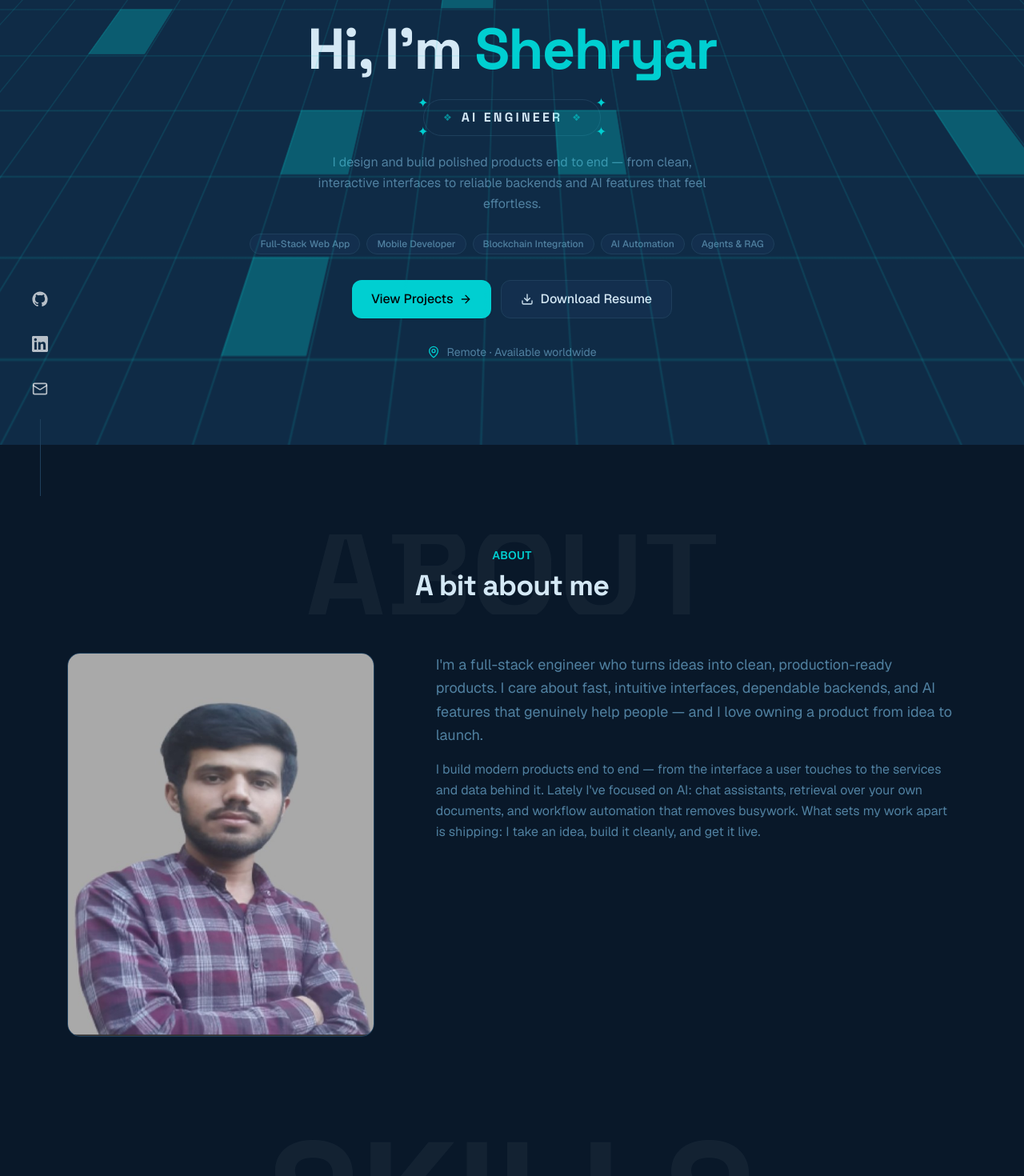
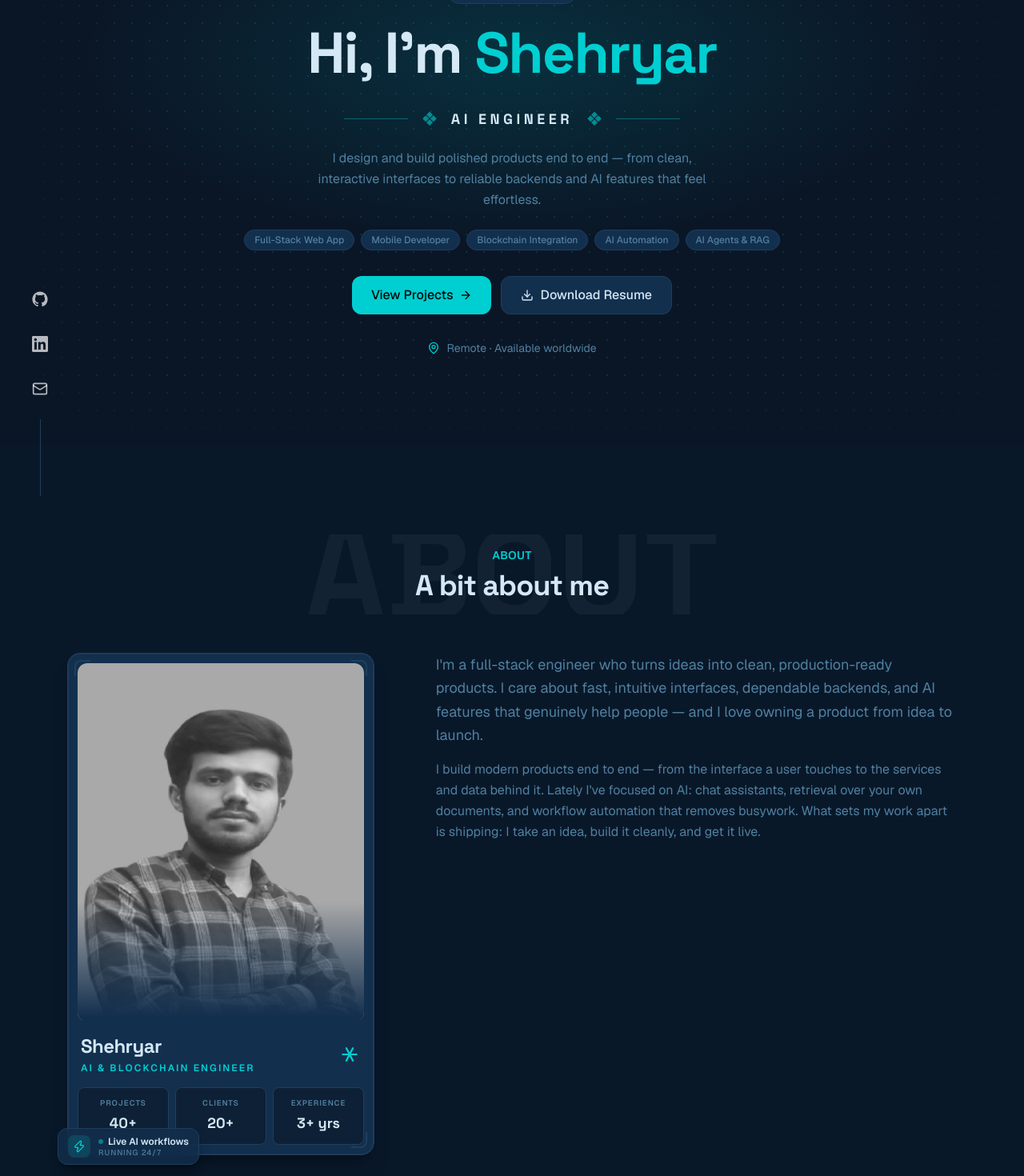
Before and after one commit to shehryar-web-dev/portfolio, a Next.js app: page / in a window 1280 px wide. Shown: the part 180-1650 px from the top of the page at 80% size. Built offline with nearby package versions, Linux system fonts and the light colour scheme.

Commit message:
hero seciton redesign it

```diff
--- a/app/globals.css
+++ b/app/globals.css
@@ -21,7 +21,7 @@
 
 /* Dark mode — deep navy */
 .dark {
-  --background: #0f2b46;
+  --background: #0a1626;
   --background-alt: #091829;
   --foreground: #d4e8f5;
   --muted: #132f4e;
--- a/app/layout.tsx
+++ b/app/layout.tsx
@@ -68,7 +68,7 @@ export default function RootLayout({
         {/* Always server-rendered — covers content on first visit before JS loads */}
         <div
           id="intro-cover"
-          style={{ position: "fixed", inset: 0, zIndex: 9998, background: "#0f2b46", overflow: "hidden" }}
+          style={{ position: "fixed", inset: 0, zIndex: 9998, background: "#0a1626", overflow: "hidden" }}
         />
         <ThemeProvider
           attribute="class"
--- a/components/about.tsx
+++ b/components/about.tsx
@@ -1,6 +1,6 @@
 import { Section } from "@/components/section";
 import { Reveal } from "@/components/reveal";
-import { ProfilePhoto } from "@/components/profile-photo";
+import { ProfileCard } from "@/components/profile-card";
 import { profile } from "@/data/profile";
 import { skillGroups, stats } from "@/data/skills";
 
@@ -8,14 +8,9 @@ export function About() {
   return (
     <Section id="about" eyebrow="About" title="A bit about me" watermark="ABOUT" className="bg-background-alt">
       <div className="grid gap-10 lg:grid-cols-5 lg:items-start">
-        {/* Photo */}
-        <Reveal className="lg:col-span-2">
-          <ProfilePhoto
-            src={profile.imagePath}
-            alt={profile.name}
-            initial={profile.name.charAt(0)}
-            className="aspect-4/5 w-full max-w-sm"
-          />
+        {/* Profile card */}
+        <Reveal className="flex justify-center lg:col-span-2 lg:justify-start">
+          <ProfileCard />
         </Reveal>
 
         {/* Bio */}
--- a/components/hero.tsx
+++ b/components/hero.tsx
@@ -1,7 +1,7 @@
 "use client";
 
 import { motion } from "framer-motion";
-import { useEffect, useState } from "react";
+import { useEffect, useRef } from "react";
 import { ArrowRight, Download, MapPin } from "lucide-react";
 import { ButtonLink } from "@/components/ui/button";
 import { profile } from "@/data/profile";
@@ -11,125 +11,127 @@ const specializations = [
   "Mobile Developer",
   "Blockchain Integration",
   "AI Automation",
-  "Agents & RAG",
+  "AI Agents & RAG",
 ];
 
-const GRID = 48;
-/* Cells constrained to the clearly-visible 3-D floor zone */
-const COL_MIN = 5;   // x ≥ 240px — clear of side vignette
-const COL_MAX = 23;  // x ≤ 1104px — clear of side vignette
-const ROW_MIN = 3;   // y ≥ 144px — below the tiny horizon fade
-const ROW_MAX = 10;  // y ≤ 480px — stays on-screen after perspective expansion
+const DOT_GAP = 22; // px between dots
+const SPOT_RADIUS = 170; // px — how far the cursor spotlight reaches
 
-const FADE = 500; // ms for fade out before teleport
-const intervals = [3400, 4200, 3800, 2900, 4600, 3100, 4000, 3600];
-
-function randomPos() {
-  return {
-    left: (COL_MIN + Math.floor(Math.random() * (COL_MAX - COL_MIN))) * GRID,
-    top:  (ROW_MIN + Math.floor(Math.random() * (ROW_MAX - ROW_MIN))) * GRID,
-  };
-}
-
-/* Pick a position not adjacent to any existing cell */
-function randomPosAway(others: { left: number; top: number }[]) {
-  let pos = randomPos();
-  for (let t = 0; t < 120; t++) {
-    const ok = others.every(
-      (o) => Math.abs(pos.left - o.left) > GRID || Math.abs(pos.top - o.top) > GRID
-    );
-    if (ok) return pos;
-    pos = randomPos();
-  }
-  return pos;
-}
-
-/* Seed initial positions with no adjacency */
-function seedCells() {
-  const placed: { left: number; top: number }[] = [];
-  return intervals.map(() => {
-    const pos = randomPosAway(placed);
-    placed.push(pos);
-    return { ...pos, visible: true };
-  });
-}
-
-type Cell = { left: number; top: number; visible: boolean };
+// Evenly-spaced dot field; `color` is theme-driven via color-mix.
+const dotLayer = (color: string) => `radial-gradient(circle, ${color} 1px, transparent 1.5px)`;
+// Reveal mask / glow centred on the cursor. Falls back off-screen before the
+// first mousemove so nothing is stuck at (0,0).
+const cursorAt = (radius: number) =>
+  `circle ${radius}px at var(--mx, -200px) var(--my, -200px)`;
 
 export function Hero() {
-  const [cells, setCells] = useState<Cell[]>(seedCells);
+  const rootRef = useRef<HTMLElement>(null);
 
+  // Cursor spotlight: write pointer position + a fade flag to CSS variables so
+  // the mask-reveal happens on the GPU with no React re-render per move.
   useEffect(() => {
-    const timers = intervals.map((ms, i) =>
-      setInterval(() => {
-        // 1 — fade out this cell
-        setCells((prev) => prev.map((c, j) => j === i ? { ...c, visible: false } : c));
-        // 2 — after fade, teleport to a non-adjacent spot and fade back in
-        setTimeout(() => {
-          setCells((prev) => {
-            const others = prev.filter((_, j) => j !== i);
-            const pos = randomPosAway(others);
-            return prev.map((c, j) => j === i ? { ...pos, visible: true } : c);
-          });
-        }, FADE);
-      }, ms)
-    );
-    return () => timers.forEach(clearInterval);
+    const el = rootRef.current;
+    if (!el) return;
+    // Respect reduced motion — keep the static dots, skip the pointer spotlight.
+    if (window.matchMedia?.("(prefers-reduced-motion: reduce)").matches) return;
+
+    let raf = 0;
+    let px = 0;
+    let py = 0;
+
+    const apply = () => {
+      raf = 0;
+      el.style.setProperty("--mx", `${px}px`);
+      el.style.setProperty("--my", `${py}px`);
+      el.style.setProperty("--spot-opacity", "1");
+    };
+
+    const onMove = (e: MouseEvent) => {
+      const rect = el.getBoundingClientRect();
+      px = e.clientX - rect.left;
+      py = e.clientY - rect.top;
+      if (!raf) raf = requestAnimationFrame(apply);
+    };
+
+    const onLeave = () => {
+      if (raf) {
+        cancelAnimationFrame(raf);
+        raf = 0;
+      }
+      el.style.setProperty("--spot-opacity", "0");
+    };
+
+    el.addEventListener("mousemove", onMove);
+    el.addEventListener("mouseleave", onLeave);
+
+    return () => {
+      el.removeEventListener("mousemove", onMove);
+      el.removeEventListener("mouseleave", onLeave);
+      if (raf) cancelAnimationFrame(raf);
+    };
   }, []);
+
   return (
     <section
+      ref={rootRef}
       id="home"
       className="relative flex min-h-[92vh] items-center overflow-hidden pb-28 pt-20 md:pb-10"
     >
-      {/* ── Animated 3-D grid background ── */}
+      {/* ── Interactive dotted-grid background ── */}
       <div aria-hidden className="pointer-events-none absolute inset-0 overflow-hidden">
 
-        {/* Grid lines + cells share the same 3-D plane.
-            transformOrigin "50% 0%" pins the pivot at the TOP edge so the
-            horizon sits at the very top of the section and the floor fills
-            the entire hero from top to bottom. */}
+        {/* Soft central glow so the field reads as depth, not a flat mesh */}
         <div
           style={{
             position: "absolute",
-            top: 0,
-            left: 0,
-            right: 0,
-            bottom: "-60%",   /* extra canvas so bottom rows don't get clipped */
-            transformOrigin: "50% 0%",
-            transform: "perspective(700px) rotateX(55deg)",
-            backgroundImage: `
-              linear-gradient(rgba(0,207,209,0.14) 1px, transparent 1px),
-              linear-gradient(90deg, rgba(0,207,209,0.14) 1px, transparent 1px)
-            `,
-            backgroundSize: "48px 48px",
+            inset: 0,
+            background:
+              "radial-gradient(60% 45% at 50% 34%, color-mix(in oklab, var(--accent) 14%, transparent) 0%, transparent 70%)",
           }}
-        >
-          {/* Pulsing cells — on the same plane so they tilt with the grid */}
-          {cells.map((cell, i) => (
-            <motion.span
-              key={i}
-              className="absolute bg-accent/30"
-              animate={{ opacity: cell.visible ? 1 : 0 }}
-              transition={{ duration: FADE / 1000, ease: "easeInOut" }}
-              style={{ left: cell.left, top: cell.top, width: 47, height: 47 }}
-            />
-          ))}
-        </div>
+        />
 
-        {/* Gradient masks — z-index:2 forces paint above the GPU-composited 3-D layer */}
-        {/* Top: tiny fade to smooth the horizon line */}
+        {/* Base dots — dim, cover the whole area */}
+        <div
+          style={{
+            position: "absolute",
+            inset: 0,
+            backgroundImage: dotLayer("color-mix(in oklab, var(--accent) 14%, transparent)"),
+            backgroundSize: `${DOT_GAP}px ${DOT_GAP}px`,
+          }}
+        />
+
+        {/* Spotlight dots — brighter, revealed only within the cursor mask */}
+        <div
+          style={{
+            position: "absolute",
+            inset: 0,
+            backgroundImage: dotLayer("color-mix(in oklab, var(--accent) 60%, transparent)"),
+            backgroundSize: `${DOT_GAP}px ${DOT_GAP}px`,
+            opacity: "var(--spot-opacity, 0)",
+            transition: "opacity 500ms ease",
+            maskImage: `radial-gradient(${cursorAt(SPOT_RADIUS)}, #000 0%, transparent 70%)`,
+            WebkitMaskImage: `radial-gradient(${cursorAt(SPOT_RADIUS)}, #000 0%, transparent 70%)`,
+          }}
+        />
+
+        {/* Faint accent halo trailing the cursor for extra depth */}
+        <div
+          style={{
+            position: "absolute",
+            inset: 0,
+            opacity: "var(--spot-opacity, 0)",
+            transition: "opacity 500ms ease",
+            background: `radial-gradient(${cursorAt(SPOT_RADIUS + 60)}, color-mix(in oklab, var(--accent) 12%, transparent) 0%, transparent 70%)`,
+          }}
+        />
+
+        {/* Edge fades so the grid dissolves into the page background */}
         <div style={{
-          position: "absolute", inset: 0, zIndex: 2,
-          background: "linear-gradient(to bottom, var(--background) 0%, transparent 10%)",
+          position: "absolute", inset: 0,
+          background: "linear-gradient(to bottom, var(--background) 0%, transparent 12%, transparent 88%, var(--background) 100%)",
         }} />
-        {/* Bottom edge */}
         <div style={{
-          position: "absolute", inset: 0, zIndex: 2,
-          background: "linear-gradient(to top, var(--background) 0%, transparent 8%)",
-        }} />
-        {/* Left / right edges */}
-        <div style={{
-          position: "absolute", inset: 0, zIndex: 2,
+          position: "absolute", inset: 0,
           background: "linear-gradient(to right, var(--background) 0%, transparent 12%, transparent 88%, var(--background) 100%)",
         }} />
       </div>
@@ -154,19 +156,15 @@ export function Hero() {
               <span className="text-accent">{profile.name}</span>
             </h1>
 
-            {/* Role badge — ornamental border with flower accents */}
-            <div className="mt-6 flex justify-center">
-              <div className="relative inline-flex items-center gap-3 rounded-full border border-accent/40 px-6 py-2.5">
-                <span className="absolute -left-2 -top-2 text-accent" aria-hidden>✦</span>
-                <span className="absolute -right-2 -top-2 text-accent" aria-hidden>✦</span>
-                <span className="absolute -left-2 -bottom-2 text-accent" aria-hidden>✦</span>
-                <span className="absolute -right-2 -bottom-2 text-accent" aria-hidden>✦</span>
-                <span className="text-xs text-accent/60" aria-hidden>❖</span>
-                <span className="font-display text-sm font-black uppercase tracking-[0.2em] text-foreground sm:text-base">
-                  AI Engineer
-                </span>
-                <span className="text-xs text-accent/60" aria-hidden>❖</span>
-              </div>
+            {/* Role — flanked by centered rule lines + diamond accents */}
+            <div className="mt-7 flex items-center justify-center gap-4">
+              <span aria-hidden className="h-px w-14 bg-accent/40 sm:w-20" />
+              <span className="text-xl text-accent/60 sm:text-2xl" aria-hidden>❖</span>
+              <span className="font-display text-base font-black uppercase tracking-[0.25em] text-foreground sm:text-lg">
+                AI Engineer
+              </span>
+              <span className="text-xl text-accent/60 sm:text-2xl" aria-hidden>❖</span>
+              <span aria-hidden className="h-px w-14 bg-accent/40 sm:w-20" />
             </div>
 
             {/* Bio */}
--- /dev/null
+++ b/components/profile-card.tsx
@@ -0,0 +1,132 @@
+"use client";
+
+import Image from "next/image";
+import { useState } from "react";
+import { Zap } from "lucide-react";
+import { LogoIcon } from "@/components/logo-icon";
+import { profile } from "@/data/profile";
+import { cn } from "@/lib/utils";
+
+type Stat = { label: string; value: string };
+
+// Hardcoded placeholders for now — dev-appropriate. Swap for real data later.
+const defaultStats: Stat[] = [
+  { label: "Projects", value: "40+" },
+  { label: "Clients", value: "20+" },
+  { label: "Experience", value: "3+ yrs" },
+];
+
+/**
+ * Rich profile card for the About section — corner-bracket frame, glowing
+ * grayscale photo (with monogram fallback), identity row, stat tiles, and a
+ * floating "live" badge. Styled with the site's teal/navy tokens.
+ */
+export function ProfileCard({
+  src = profile.imagePath,
+  name = profile.name,
+  role = "AI & Blockchain Engineer",
+  stats = defaultStats,
+  className,
+}: {
+  src?: string;
+  name?: string;
+  role?: string;
+  stats?: Stat[];
+  className?: string;
+}) {
+  const [errored, setErrored] = useState(false);
+
+  return (
+    <div className={cn("relative w-full max-w-sm", className)}>
+      {/* ── Card ── */}
+      <div className="relative rounded-2xl border border-border bg-card p-3 shadow-xl shadow-black/20 ring-1 ring-inset ring-white/5">
+        {/* Corner brackets */}
+        <span aria-hidden className="pointer-events-none absolute left-2 top-2 h-5 w-5 rounded-tl-lg border-l-2 border-t-2 border-accent/70" />
+        <span aria-hidden className="pointer-events-none absolute right-2 top-2 h-5 w-5 rounded-tr-lg border-r-2 border-t-2 border-accent/70" />
+        <span aria-hidden className="pointer-events-none absolute bottom-2 left-2 h-5 w-5 rounded-bl-lg border-b-2 border-l-2 border-accent/70" />
+        <span aria-hidden className="pointer-events-none absolute bottom-2 right-2 h-5 w-5 rounded-br-lg border-b-2 border-r-2 border-accent/70" />
+
+        {/* Photo */}
+        <div className="relative aspect-4/5 w-full overflow-hidden rounded-xl bg-background">
+          {/* Accent glow behind the subject */}
+          <div
+            aria-hidden
+            className="absolute inset-0"
+            style={{
+              background:
+                "radial-gradient(70% 55% at 50% 42%, color-mix(in oklab, var(--accent) 30%, transparent) 0%, transparent 72%)",
+            }}
+          />
+          {!errored ? (
+            <Image
+              src={src}
+              alt={name}
+              fill
+              sizes="(max-width: 1024px) 100vw, 24rem"
+              className="object-cover grayscale transition-all duration-500 hover:grayscale-0"
+              onError={() => setErrored(true)}
+            />
+          ) : (
+            <div className="flex h-full w-full items-center justify-center">
+              <span className="font-display text-7xl font-bold text-accent">
+                {name.charAt(0)}
+              </span>
+            </div>
+          )}
+          {/* Bottom fade so the identity row reads cleanly */}
+          <div
+            aria-hidden
+            className="absolute inset-x-0 bottom-0 h-1/3"
+            style={{ background: "linear-gradient(to top, var(--card) 4%, transparent 100%)" }}
+          />
+        </div>
+
+        {/* Identity row */}
+        <div className="mt-4 flex items-center justify-between gap-3 px-1">
+          <div className="min-w-0">
+            <h3 className="font-display text-2xl font-black leading-tight tracking-tight">
+              {name}
+            </h3>
+            <p className="mt-1 text-xs font-semibold uppercase tracking-[0.18em] text-accent">
+              {role}
+            </p>
+          </div>
+          <LogoIcon className="h-7 w-7 shrink-0 text-accent" />
+        </div>
+
+        {/* Stat tiles */}
+        <div className="mt-4 grid grid-cols-3 gap-2">
+          {stats.map((s) => (
+            <div
+              key={s.label}
+              className="rounded-lg border border-border bg-background/60 px-2 py-3 text-center"
+            >
+              <div className="text-[0.6rem] font-semibold uppercase tracking-widest text-muted-foreground">
+                {s.label}
+              </div>
+              <div className="mt-1 font-display text-lg font-black text-foreground">
+                {s.value}
+              </div>
+            </div>
+          ))}
+        </div>
+      </div>
+
+      {/* ── Floating "live" badge ── */}
+      <div className="glass absolute -bottom-3 -left-3 flex items-center gap-2.5 rounded-xl border border-border px-3 py-2 shadow-lg shadow-black/30">
+        <span className="grid h-7 w-7 place-items-center rounded-lg bg-accent/15 text-accent">
+          <Zap className="h-4 w-4" />
+        </span>
+        <div className="leading-tight">
+          <div className="flex items-center gap-1.5 text-xs font-semibold text-foreground">
+            <span className="h-1.5 w-1.5 animate-pulse rounded-full bg-accent" />
+            Live AI workflows
+          </div>
+          <div className="text-[0.6rem] font-medium uppercase tracking-widest text-muted-foreground">
+            Running 24/7
+          </div>
+        </div>
+      </div>
+    </div>
+  );
+}
```
